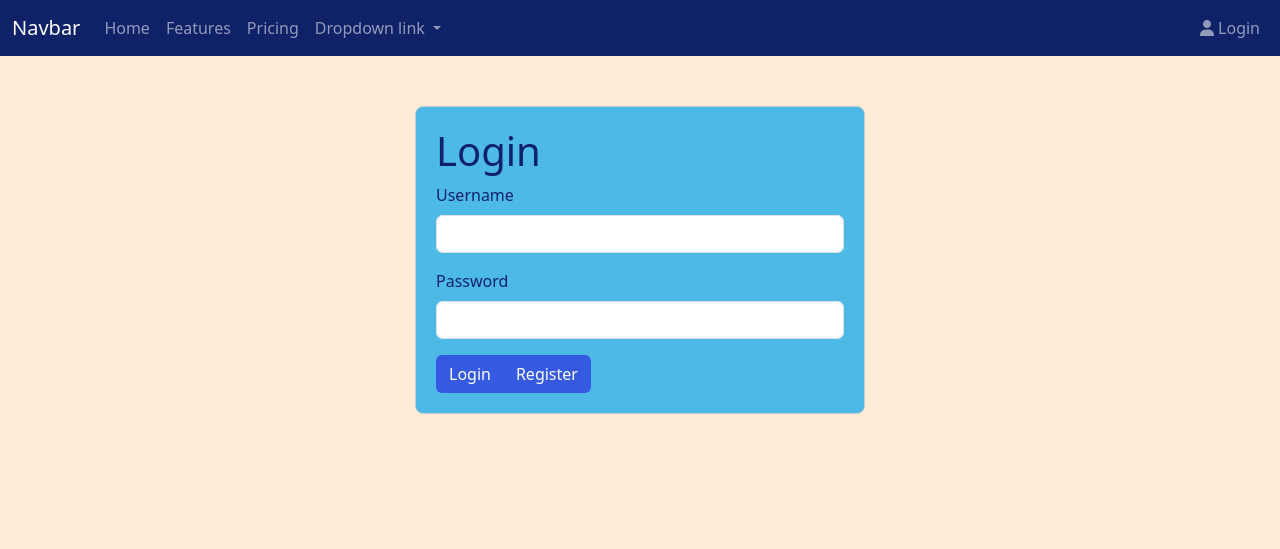
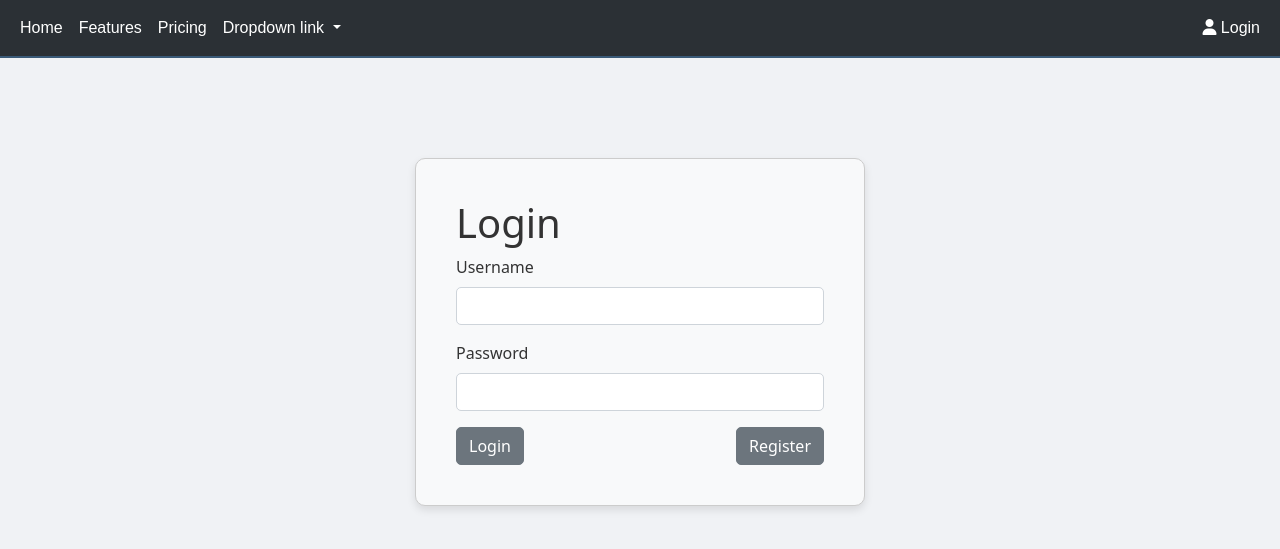
Before and after one commit to CodeFusion-General/AdvertSitePhp, a PHP site: page /phpProject/login.php in a window 1280 px wide. Shown: the top 549 px of the page. Run offline with PHP 8.4, Linux system fonts and the light colour scheme; some libraries are stand-ins or nearby versions.

Commit message:
Update FrontEnd

```diff
--- a/login.php
+++ b/login.php
@@ -1,12 +1,14 @@
-
-
 <!DOCTYPE html>
 <html lang="en">
 <?php
 $pageTitle = "Login";
 include 'head.php';
 ?>
-
+<style>
+    .login-container {
+        margin-top: 100px;
+    }
+</style>
 <body>
     <?php include_once("navbar.php"); ?>
     <div class="container login-container" style="width: 450px;">
@@ -20,10 +22,8 @@ include 'head.php';
                 <label for="password" class="form-label">Password</label>
                 <input type="password" name="password" class="form-control" id="password">
             </div>
-            <div class="btn-group" role="group">
                 <button type="submit" class="btn">Login</button>
-                <a href="register.php" class="btn">Register</a>
-            </div>
+                <a href="register.php" class="btn float-right">Register</a>
         </form>
     </div>
 </body>
--- a/navbar.php
+++ b/navbar.php
@@ -1,13 +1,12 @@
 <nav class="navbar navbar-expand-lg bg-body-tertiary" data-bs-theme="dark">
     <div class="container-fluid">
-        <a class="navbar-brand" href="#">Navbar</a>
         <button class="navbar-toggler" type="button" data-bs-toggle="collapse" data-bs-target="#navbarNavDropdown" aria-controls="navbarNavDropdown" aria-expanded="false" aria-label="Toggle navigation">
             <span class="navbar-toggler-icon"></span>
         </button>
         <div class="collapse navbar-collapse" id="navbarNavDropdown">
             <ul class="navbar-nav">
                 <li class="nav-item">
-                    <a class="nav-link" aria-current="page" href="/phpProject">Home</a>
+                    <a class="nav-link" aria-current="page" href="index.php">Home</a>
                 </li>
                 <li class="nav-item">
                     <a class="nav-link" href="#">Features</a>
--- a/register.php
+++ b/register.php
@@ -42,7 +42,8 @@
                 <label for="birthdate" class="form-label">Birthdate</label>
                 <input type="date" name="birthdate" class="form-control" id="birthdate">
             </div>
-        <button type="submit" class="btn">Register</button>
+            <button type="submit" class="btn">Register</button>
+            <a href="login.php" class="btn float-right">Back to Login</a>
         </form>
     </div>
 </body>
--- a/style.css
+++ b/style.css
@@ -1,10 +1,38 @@
 body {
-    background-color: #FFECD6;
-    color:#0F2167;
+  background-color: #f0f2f5;
+  color: #333333;
 }
 
 .navbar {
-    background-color: #0F2167 !important;
+  background-color: #4a76a8;
+  border-bottom: 2px solid #3a5a78;
+}
+
+.nav-link {
+  color: #ffffff;
+  font-family: "Arial", sans-serif;
+  font-size: 1rem;
+  padding: 0.5rem 1rem;
+}
+
+.nav-link:hover {
+  background-color: #3a5a78;
+  color: #dcdcdc;
+}
+
+@media (max-width: 768px) {
+  .navbar {
+    padding: 1rem;
+  }
+}
+.float-right {
+  float: right;
+}
+
+.clearfix::after {
+  content: "";
+  clear: both;
+  display: table;
 }
 
 .login-container {
@@ -14,7 +42,7 @@ body {
   padding: 20px;
   border: 1px solid #ccc;
   border-radius: 8px;
-    background-color: #4CB9E7;
+  background-color: #4cb9e7;
 }
 
 .login-container.register {
@@ -28,19 +56,38 @@ body {
   width: 450px !important;
 }
 
+.login-container {
+  max-width: 100%;
+  width: auto;
+  padding: 40px;
+  background-color: #f8f9fa;
+  box-shadow: 0 4px 8px rgba(0, 0, 0, 0.1);
+  border-radius: 10px;
+  margin-top: 20px;
+}
+
+.form-control {
+  border-radius: 5px;
+  border: 1px solid #ced4da;
+}
+
 .btn {
-    color: white !important;
-    background-color: #3559E0 !important;
+  color: #fff;
+  background-color: #6c757d;
+  border-color: #6c757d;
+  transition: background-color 0.2s ease-in-out;
+  border-radius: 5px;
 }
 
 .btn:hover {
-    background-color: #243fa3 !important;
+  background-color: #5a6268;
+  border-color: #545b62;
 }
 
 .table {
-    --bs-table-bg: #4CB9E7;
+  --bs-table-bg: #4cb9e7;
   --bs-table-border-color: transparent;
-    --bs-table-color:#0F2167 ;
+  --bs-table-color: #0f2167;
 }
 
 .table-img {
```
Also changed, not shown: index.php (+12 -11 lines). Lines whose indentation alone changed are shown as unchanged.
